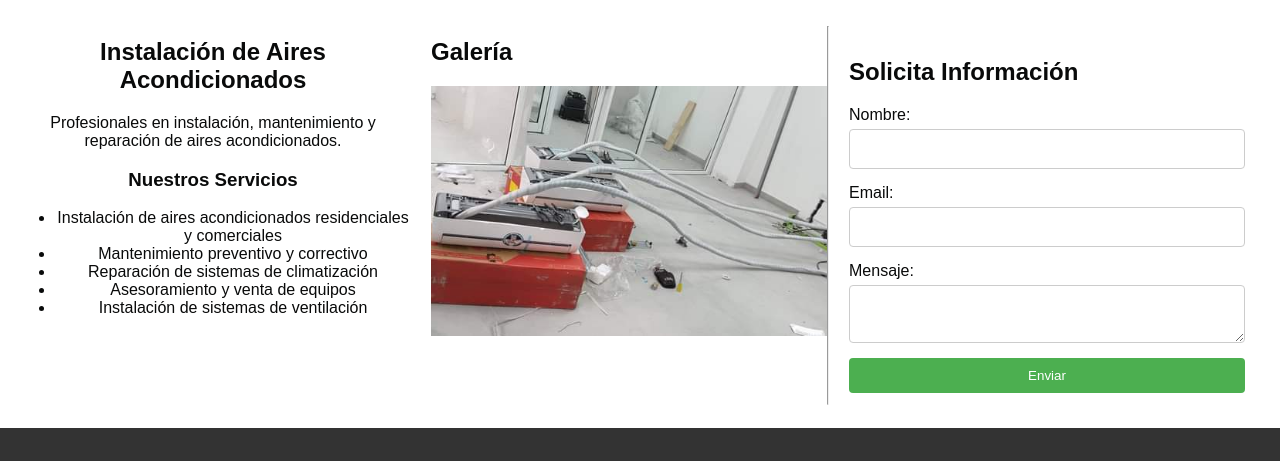
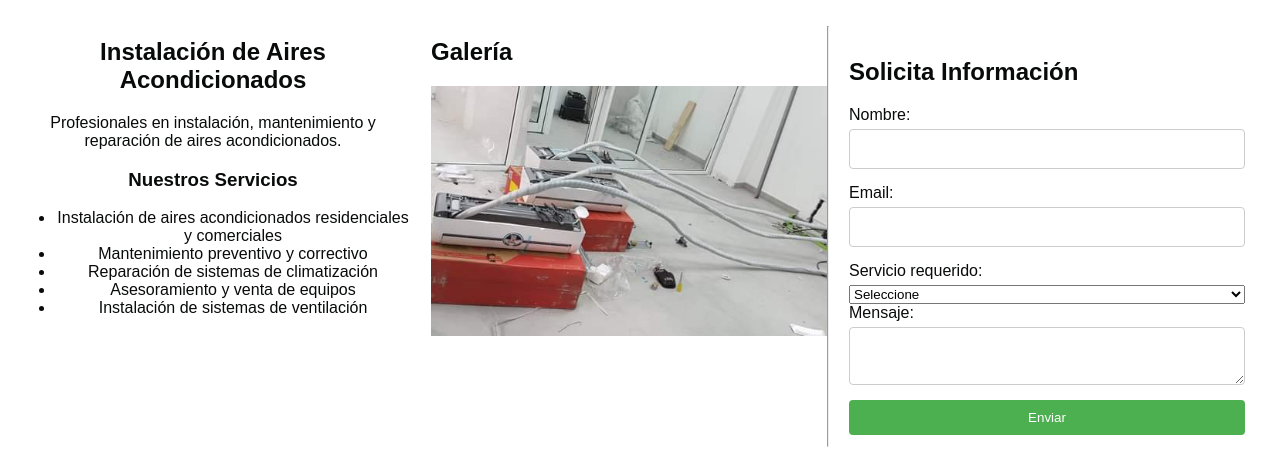
Before and after one commit to csrtech-studio/climas-jrc, a plain HTML site: page index.html in a window 1280 px wide. Shown: the part 77-538 px from the top of the page. Drawn offline with Linux system fonts and the light colour scheme.

Commit message:
agregar combobox

```diff
--- a/index.html
+++ b/index.html
@@ -43,12 +43,25 @@
 <form id="infoForm">
     <label for="nombre">Nombre:</label>
     <input type="text" id="nombre" name="nombre" required>
+
     <label for="email">Email:</label>
     <input type="email" id="email" name="email" required>
+
+    <label for="servicio">Servicio requerido:</label>
+    <select id="servicio" name="servicio" required>
+        <option value="">Seleccione</option>
+        <option value="instalacion">Instalación</option>
+        <option value="mantenimiento">Mantenimiento</option>
+        <option value="reparacion">Reparación</option>
+        <option value="otro">Otro</option>
+    </select>
+
     <label for="mensaje">Mensaje:</label>
     <textarea id="mensaje" name="mensaje" required></textarea>
+
     <button type="submit">Enviar</button>
 </form>
+
         </section>
     </main>
     <footer>
```
Lines whose indentation alone changed are shown as unchanged.
